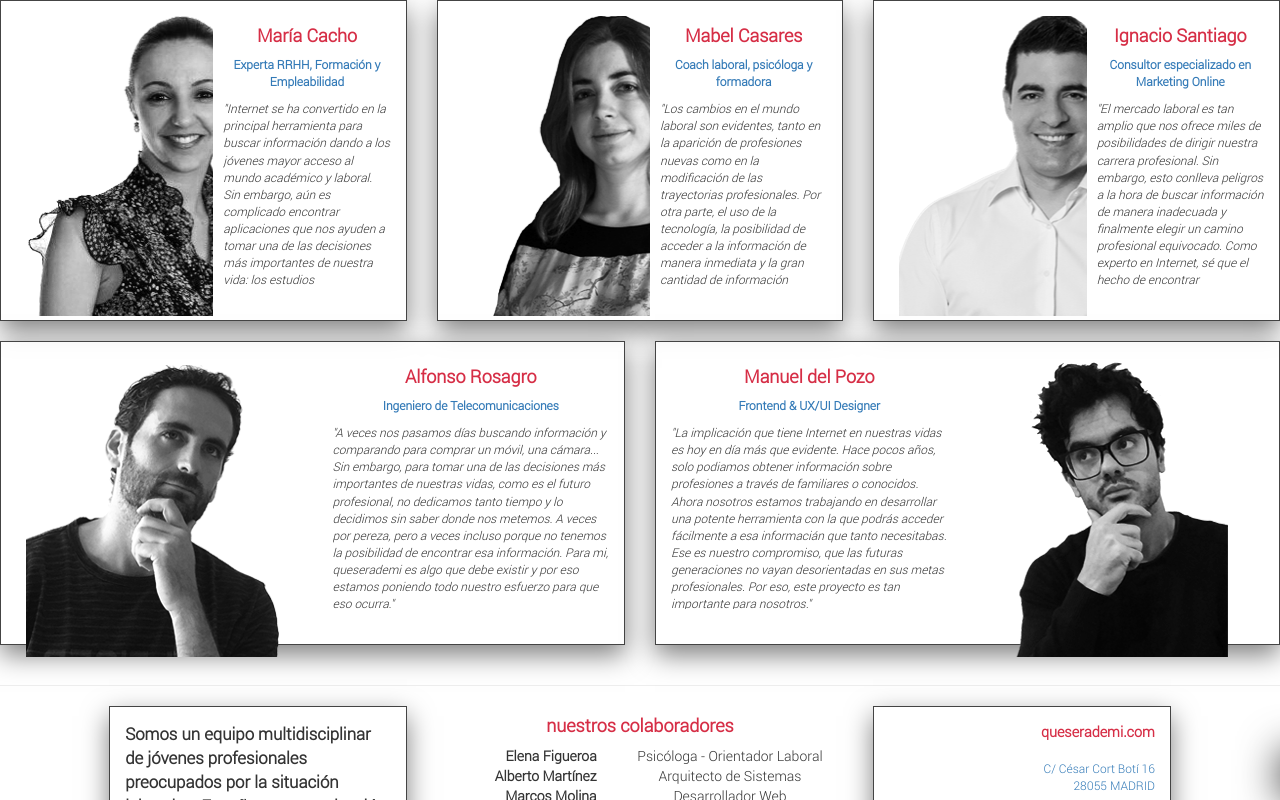
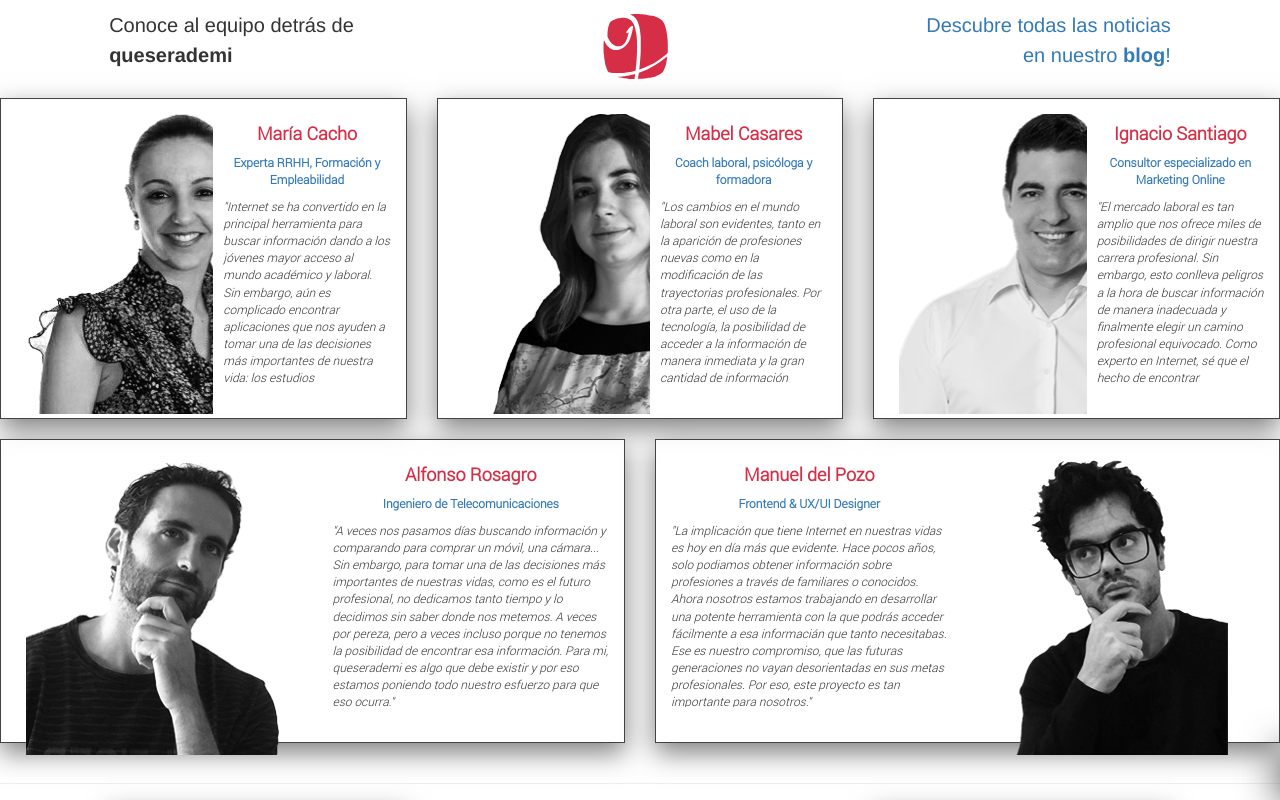
Before and after one commit to manueldelpozo/queserademi.com, an Angular app in the folder qsdm-app/: page /quienessomos in a window 1280 px wide. Shown: the top 800 px of the page. Built offline with nearby package versions, Linux system fonts and the light colour scheme.

Commit message:
feat: Implement header component and service for dynamic and sanitized title

```diff
--- a/qsdm-app/package.json
+++ b/qsdm-app/package.json
@@ -1,6 +1,6 @@
 {
   "name": "qsdm-app",
-  "version": "2.0.0",
+  "version": "2.1.0",
   "license": "MIT",
   "scripts": {
     "ng": "ng",
--- a/qsdm-app/src/app/app.component.css
+++ b/qsdm-app/src/app/app.component.css
@@ -459,11 +459,11 @@ input {
   background-color: #23527c;
 }
 
-.margen {
+:host ::ng-deep .extra-margin {
 	height: 50px;
 }
 
-.borde-separador {
+:host ::ng-deep .borde-separador {
 	border-left: 1px dotted #337ab7;
 }
 
--- a/qsdm-app/src/app/app.component.html
+++ b/qsdm-app/src/app/app.component.html
@@ -1,5 +1,5 @@
-
 <div class="mainpage">
+  <app-qsdm-header></app-qsdm-header>
   <router-outlet></router-outlet>
   <app-qsdm-footer></app-qsdm-footer>
 </div>
--- a/qsdm-app/src/app/app.component.ts
+++ b/qsdm-app/src/app/app.component.ts
@@ -1,6 +1,7 @@
 import { Component, OnInit } from '@angular/core';
 import { Http } from '@angular/http';
 import 'rxjs/add/operator/map';
+import { QsdmServiceService } from './qsdm-service.service';
 
 @Component({
   selector: 'app-root',
@@ -9,11 +10,11 @@ import 'rxjs/add/operator/map';
 })
 
 export class AppComponent implements OnInit {
-  title = 'queserademi';
 
-  constructor() { }
+  constructor() {}
 
   ngOnInit() {
+
   }
 
 }
--- a/qsdm-app/src/app/qsdm-colabora/qsdm-colabora.component.ts
+++ b/qsdm-app/src/app/qsdm-colabora/qsdm-colabora.component.ts
@@ -1,4 +1,5 @@
 import { Component, OnInit } from '@angular/core';
+import { QsdmServiceService } from '../qsdm-service.service';
 
 @Component({
   selector: 'app-qsdm-colabora',
@@ -7,9 +8,10 @@ import { Component, OnInit } from '@angular/core';
 })
 export class QsdmColaboraComponent implements OnInit {
 
-  constructor() { }
+  constructor(private headerTitleService: QsdmServiceService) { }
 
   ngOnInit() {
+    this.headerTitleService.setTitle('colabora con queserademi, <br>de forma anónima y <br><strong>en sólo 2 minutos...');
   }
 
 }
--- /dev/null
+++ b/qsdm-app/src/app/qsdm-header/qsdm-header.component.css
@@ -0,0 +1,15 @@
+.header h4 {
+    font-size: 20px;
+    line-height: 1.5;
+    max-height: 60px;
+}
+
+.header h1 {
+    font-size: 25px;
+}
+
+.img-responsive {
+	display: inline-block;
+	max-width: 100px;
+	max-height: 100px;
+}
--- /dev/null
+++ b/qsdm-app/src/app/qsdm-header/qsdm-header.component.html
@@ -0,0 +1,17 @@
+<div class="row header">
+
+    <div class="col-md-3 col-md-offset-1 col-sm-12 col-xs-11 col-xs-offset-1">
+            <h4><div [innerHTML]="title"></div></h4>
+          </div>
+
+    <div class="col-md-4 hidden-sm hidden-xs text-center">
+      <a routerLink="">
+        <img class="img-responsive" src="assets/images/logo.svg">
+      </a>
+      </div>
+
+      <div class="col-md-3 hidden-sm hidden-xs" align="right">
+            <h4><a href="https://queserademi.com/noticias">Descubre todas las noticias<br>en nuestro <strong>blog</strong>!</a></h4>
+          </div>
+
+  </div>
--- /dev/null
+++ b/qsdm-app/src/app/qsdm-header/qsdm-header.component.ts
@@ -0,0 +1,27 @@
+import { Component, OnInit, SecurityContext } from '@angular/core';
+import { QsdmServiceService } from '../qsdm-service.service';
+import { DomSanitizer, SafeHtml } from '@angular/platform-browser';
+
+@Component({
+  selector: 'app-qsdm-header',
+  templateUrl: './qsdm-header.component.html',
+  styleUrls: ['./qsdm-header.component.css']
+})
+
+export class QsdmHeaderComponent implements OnInit {
+
+  title = '';
+
+  constructor(private headerTitleService: QsdmServiceService, private _sanitizer: DomSanitizer) {}
+
+  ngOnInit() {
+    this.headerTitleService.title.subscribe(updatedTitle => {
+      this.title = updatedTitle;
+    });
+  }
+
+  public get htmlProperty(): SafeHtml {
+    return this._sanitizer.sanitize(SecurityContext.HTML, this.title);
+  }
+
+}
--- a/qsdm-app/src/app/qsdm-quienes-somos/qsdm-quienes-somos.component.html
+++ b/qsdm-app/src/app/qsdm-quienes-somos/qsdm-quienes-somos.component.html
@@ -117,4 +117,4 @@
     </div>
 </div>
 
-<div class="col-xs-12 margen"></div>
+<div class="col-xs-12 extra-margin"></div>
--- a/qsdm-app/src/app/qsdm-quienes-somos/qsdm-quienes-somos.component.ts
+++ b/qsdm-app/src/app/qsdm-quienes-somos/qsdm-quienes-somos.component.ts
@@ -1,4 +1,5 @@
 import { Component, OnInit } from '@angular/core';
+import { QsdmServiceService } from '../qsdm-service.service';
 
 @Component({
   selector: 'app-qsdm-quienes-somos',
@@ -7,9 +8,9 @@ import { Component, OnInit } from '@angular/core';
 })
 export class QsdmQuienesSomosComponent implements OnInit {
 
-  constructor() { }
+  constructor(private headerTitleService: QsdmServiceService) { }
 
   ngOnInit() {
+    this.headerTitleService.setTitle('Conoce al equipo detrás de <br><strong>queserademi</strong>');
   }
-
 }
--- a/qsdm-app/src/app/qsdm-service.service.ts
+++ b/qsdm-app/src/app/qsdm-service.service.ts
@@ -1,11 +1,18 @@
 import { Injectable } from '@angular/core';
+import { BehaviorSubject } from 'rxjs/BehaviorSubject';
 
 @Injectable()
 export class QsdmServiceService {
+  title = new BehaviorSubject('Initial Title');
 
   constructor() { }
+
   showTodayDate() {
     const ndate = new Date();
     return ndate;
- }
+  }
+
+  setTitle(title: string) {
+    this.title.next(title);
+  }
 }
```
Also changed, not shown: qsdm-app/src/app/app.module.ts (+3 -4 lines), 1 other file (tests, documents, lock files or other folders).
